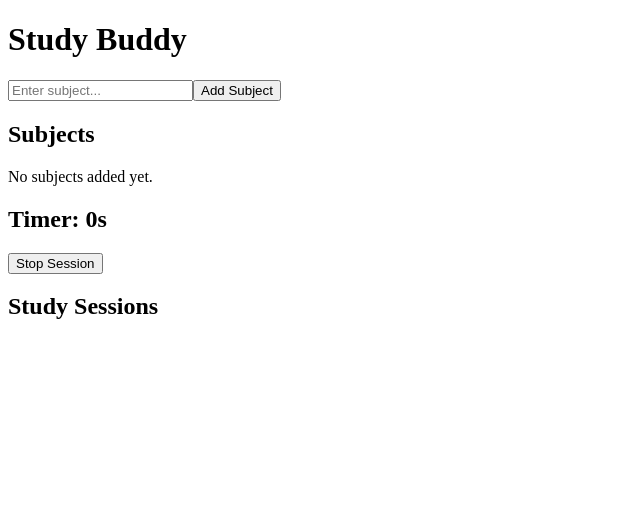
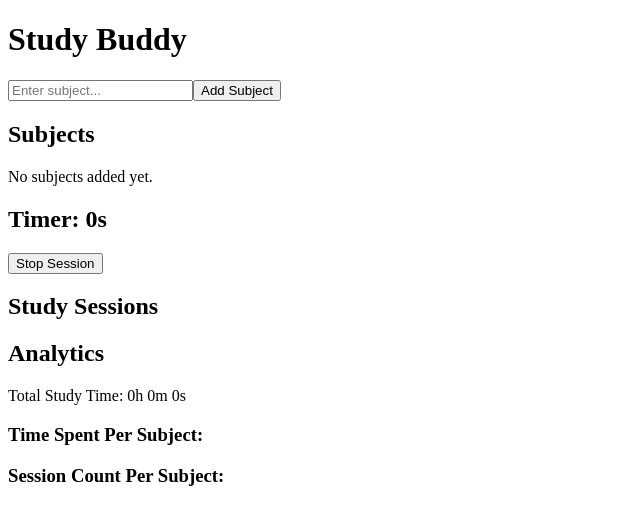
Before and after one commit to zahraathompson871-art/study-buddy, a React (Vite) app in the folder frontend/: page / in a window 1280 px wide. Shown: the top 524 px of the page, without its empty margins (0-640 px from the left). Built offline with nearby package versions, Linux system fonts and the light colour scheme.

Commit message:
Added study analytics dashboard and time formatting

```diff
--- /dev/null
+++ b/frontend/src/components/Analytics.tsx
@@ -0,0 +1,65 @@
+import type { Studysession } from "../types/sessions";
+
+interface AnalyticsProps {
+    sessions: Studysession[];
+}
+
+//This component turns raw session data into insights
+export default function Analytics({ sessions }: AnalyticsProps) {
+    // Calculate total study time
+    const totalTime = sessions.reduce((acc, session) => {
+        return acc + session.duration;
+    }, 0);
+
+    // Calculate time spent per subject
+    const timePerSubject: Record<string, number> = {};
+
+    sessions.forEach((session) => {
+        if (!timePerSubject[session.subject]) {
+            timePerSubject[session.subject] = 0;
+        }
+
+        timePerSubject[session.subject] += session.duration;
+    });
+
+    //Session count per subject
+    const sessionCountPerSubject: Record<string, number> = {};
+
+    sessions.forEach((session) => {
+        if (!sessionCountPerSubject[session.subject]) {
+            sessionCountPerSubject[session.subject] = 0;
+        }
+
+        sessionCountPerSubject[session.subject] += 1;
+    });
+
+    function formatTime(seconds: number) {
+        const hours = Math.floor(seconds / 3600);
+        const minutes = Math.floor((seconds % 3600) / 60);
+        const secs = seconds % 60;
+        return `${hours}h ${minutes}m ${secs}s`;
+    }
+
+    return (
+        <div>
+            <h2>Analytics</h2>
+            <p>Total Study Time: {formatTime(totalTime)}</p>
+            <h3>Time Spent Per Subject:</h3>
+            <ul>
+                {Object.entries(timePerSubject).map(([subject, time]) => (
+                    <li key={subject}>
+                        {subject}: {formatTime(time)}
+                    </li>
+                ))}
+            </ul>
+            <h3>Session Count Per Subject:</h3>
+            <ul>
+                {Object.entries(sessionCountPerSubject).map(([subject, count]) => (
+                    <li key={subject}>
+                        {subject}: {count} sessions
+                    </li>
+                ))}
+            </ul>
+        </div>
+    );
+}
--- a/frontend/src/pages/Dashboard.tsx
+++ b/frontend/src/pages/Dashboard.tsx
@@ -1,6 +1,7 @@
-import {use, useEffect, useState } from "react";
+import {useEffect, useState } from "react";
 import SubjectList from "../components/SubjectList";
 import type { Studysession } from "../types/sessions";
+import Analytics from "../components/Analytics";
 
 export default function Dashboard() {
     //State = data that can change while the app is running.
@@ -115,6 +116,9 @@ export default function Dashboard() {
                     </li>
                 ))}
             </ul>
+
+            {/*Analytics component takes raw session data and turns it into insights.*/}
+            <Analytics sessions={sessions} />
         </div>
     );
 }
```
